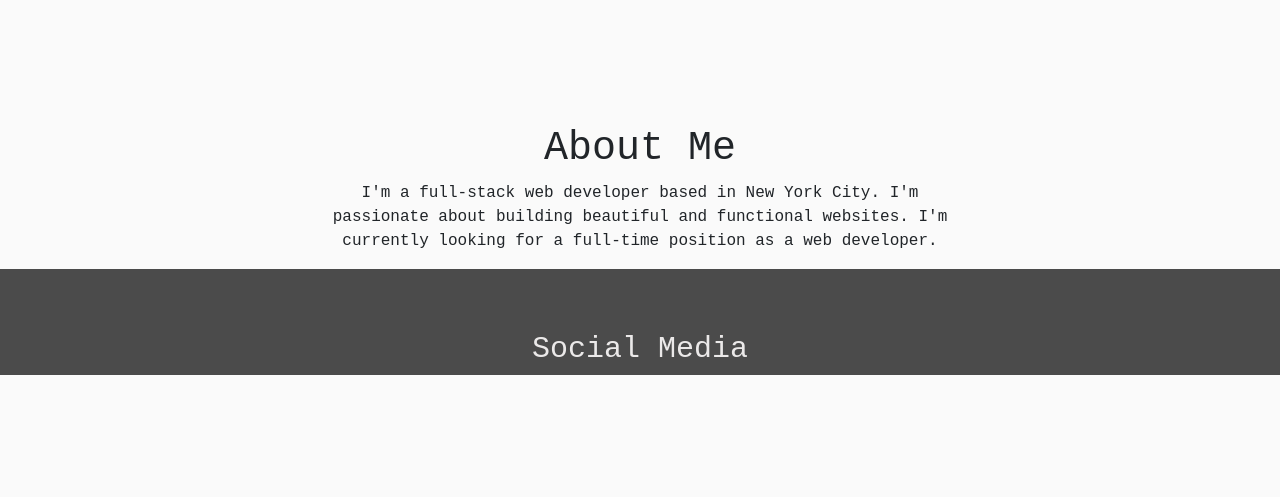
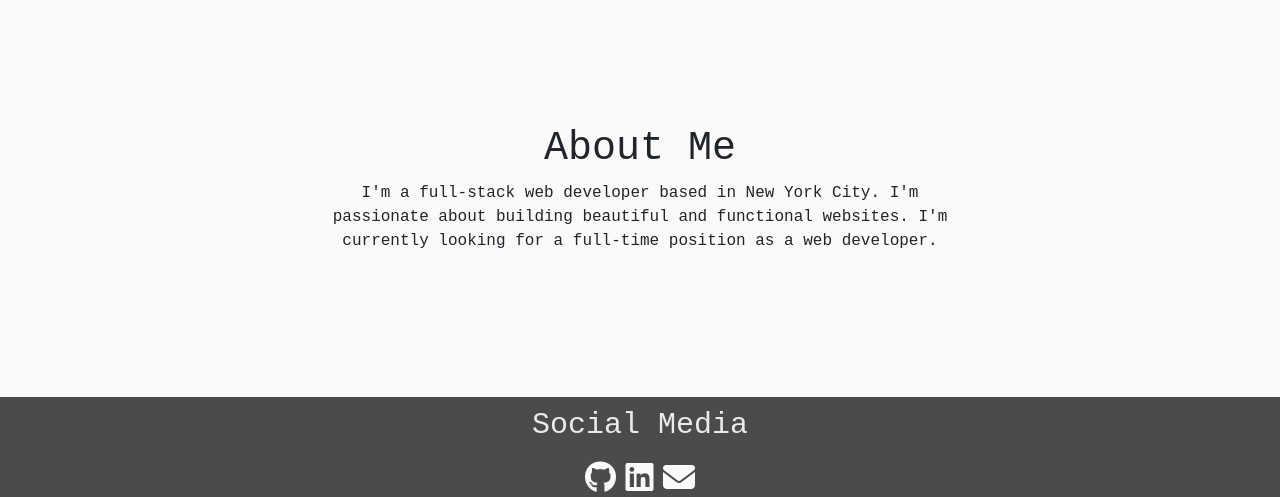
Before and after one commit to msbluemu/my-personal-website, a plain HTML site: page index.html in a window 1280 px wide. Shown: the part 405-902 px from the top of the page. Before the commit the page ends 800 px from the top, so only its background shows below. Drawn offline with nearby package versions, Linux system fonts and the light colour scheme.

Commit message:
social medica section done

```diff
--- a/index.html
+++ b/index.html
@@ -4,10 +4,16 @@
     <meta charset="utf-8">
     <meta name="viewport" content="width=device-width, initial-scale=1">
     <title>Qianyun's place</title>
+
+    <!--Font Awesome-->
+    <link rel="stylesheet" href="https://cdnjs.cloudflare.com/ajax/libs/font-awesome/6.4.0/css/all.min.css">
+
     <!--Bootstrap CSS-->
     <link href="https://cdn.jsdelivr.net/npm/bootstrap@5.3.0-alpha3/dist/css/bootstrap.min.css" rel="stylesheet" integrity="sha384-KK94CHFLLe+nY2dmCWGMq91rCGa5gtU4mk92HdvYe+M/SXH301p5ILy+dN9+nJOZ" crossorigin="anonymous">
+
     <!--Custom CSS-->
     <link rel="stylesheet" href="style.css">
+
   </head>
   <body>
     <nav class="navbar navbar-expand-lg bg-body-tertiary">
@@ -64,11 +70,12 @@
         <div class="col-md-3"></div>
         <div class="col-md-6">
          <h1>Social Media</h1>
-
-        <div class="col-md-3"></div>
+          <a href="https://github.com/msbluemu"><i class="fa-brands fa-github"></i></a>
+          <a href="https://www.linkedin.com/in/qianyun-mu-06764912a/"><i class="fa-brands fa-linkedin"></i></a>
+          <a href="mailto:msbluemu@gmail.com"><i class="fa-solid fa-envelope"></i></a>
+          <div class="col-md-3"></div>
       </div>
      </div>
-
 
     <!--Optional JavaScript-->
     <script src="https://cdn.jsdelivr.net/npm/bootstrap@5.3.0-alpha3/dist/js/bootstrap.bundle.min.js" integrity="sha384-ENjdO4Dr2bkBIFxQpeoTz1HIcje39Wm4jDKdf19U8gI4ddQ3GYNS7NTKfAdVQSZe" crossorigin="anonymous"></script>
--- a/style.css
+++ b/style.css
@@ -30,13 +30,19 @@ body {
 }
 
 .footer {
+    margin-top: 10%;
     text-align: center;
     font-family: Inconsolata, monospace;
     background-color: #4b4b4b;
 }
 
 .footer h1{
+    padding: 10px 0 10px 0;
     color: #EBE9E9;
-    margin-top: 10%;
     font-size: 30px;
 }
+
+a i {
+    color: #fafafa;
+    font-size: 2em;
+}
```
